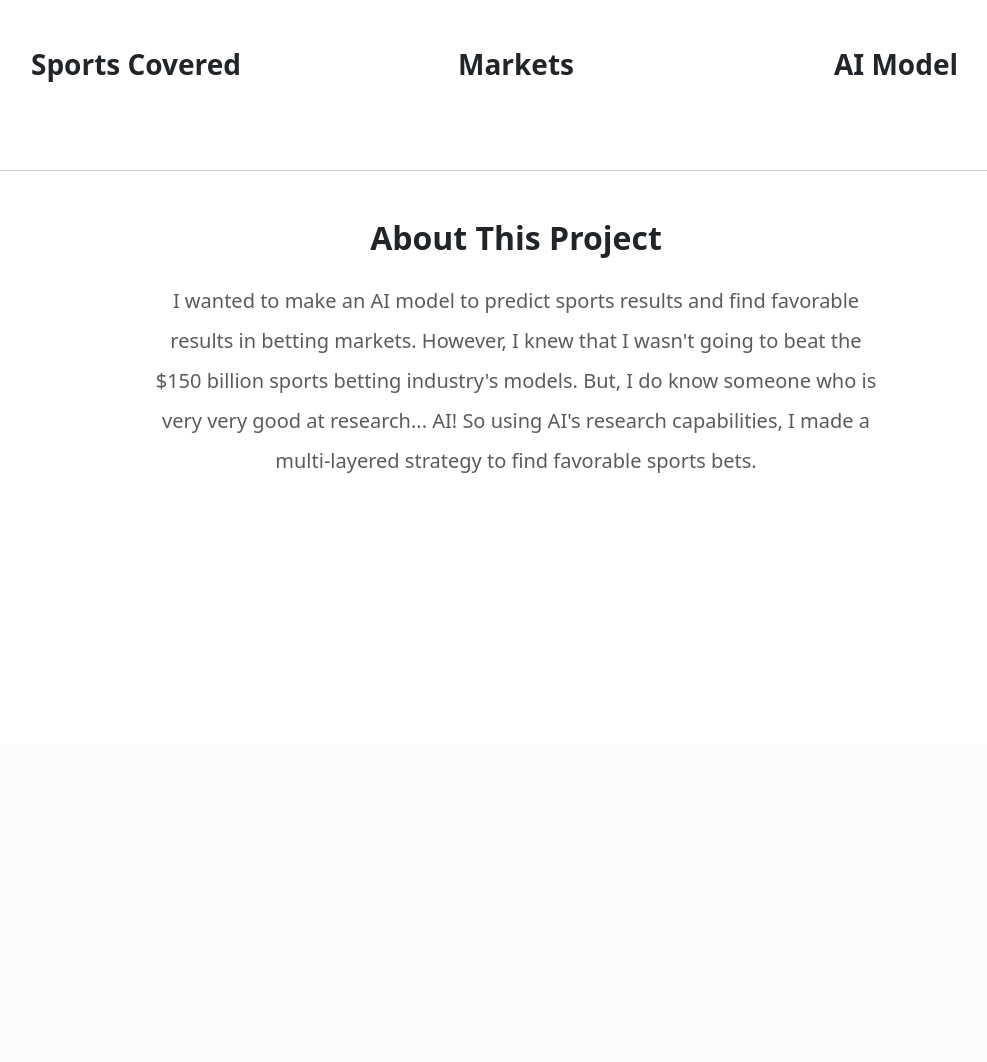
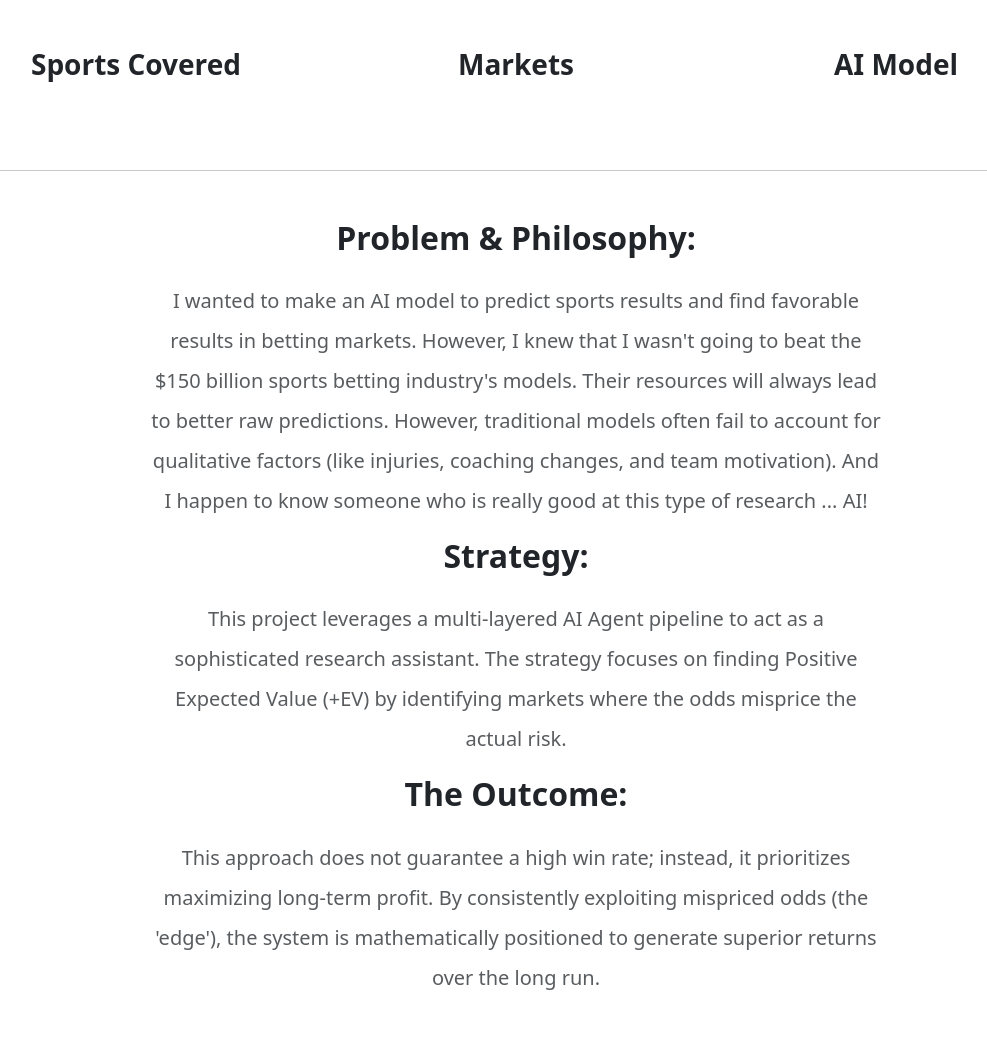
Before and after one commit to ryanwmerrick/rmbets, a Flask app: template templates/about.html in a window 1280 px wide. Shown: the part 56-1118 px from the top of the page, without its empty margins (124-1111 px from the left). Before the commit the page ends 529 px from the top, so only its background shows below. Run offline with Flask 3, Linux system fonts and the light colour scheme; the template is opened without the code that fills it, so the values that code supplies are empty.

Commit message:
fixed spread "+" issue, changed "price" to "odds", edited the about page explanation, removed all low confidence bets from daily bes

```diff
--- a/app.py
+++ b/app.py
@@ -100,14 +100,10 @@ def stats():
 
 @app.route('/about')
 def about():
-    #Gets constants from constants.py
-    currSportsNames= []
-    for key,value in ACTIVE_SPORTS:  #gets the real names like NBA from the dictionary
-        currSportsNames.append(value)
 
     return render_template("about.html",
                          curr_model=CURRENT_MODEL,
-                         curr_sports=currSportsNames,
+                         curr_sports=ACTIVE_SPORTS.values(),
                          curr_markets=MARKET_NAMES)
 
 if __name__ == '__main__':
--- a/templates/about.html
+++ b/templates/about.html
@@ -64,14 +64,32 @@
 
         <div class="row justify-content-center">
             <div class="col-lg-8 text-center">
-                <h2 class="fw-bold mb-4">About This Project</h2>
+                <h2 class="fw-bold mb-4">Problem & Philosophy:</h2>
                 <p class="text-muted lead lh-lg">
                     I wanted to make an AI model to predict sports results and find favorable results in betting markets.
                     However, I knew that I wasn't going to beat the $150 billion sports betting industry's models.
-                    But, I do know someone who is very very good at research... AI!
-                    So using AI's research capabilities, I made a multi-layered strategy to find favorable sports bets.
+                    Their resources will always lead to better raw predictions.
+                    However, traditional models often fail to account for qualitative factors (like injuries, coaching changes, and team motivation).
+                    And I happen to know someone who is really good at this type of research ... AI!
                 </p>
             </div>
+            <div class="col-lg-8 text-center">
+                <h2 class="fw-bold mb-4"> Strategy:</h2>
+                <p class="text-muted lead lh-lg">
+                    This project leverages a multi-layered AI Agent pipeline to act as a sophisticated research assistant.
+                    The strategy focuses on finding Positive Expected Value (+EV) by identifying markets where the odds misprice the actual risk.
+                </p>
+            </div>
+            <div class="col-lg-8 text-center">
+                <h2 class="fw-bold mb-4"> The Outcome:</h2>
+                <p class="text-muted lead lh-lg">
+                    This approach does not guarantee a high win rate;
+                    instead, it prioritizes maximizing long-term profit.
+                    By consistently exploiting mispriced odds (the 'edge'),
+                    the system is mathematically positioned to generate superior returns over the long run.
+                </p>
+            </div>
+
         </div>
 
     </div>
--- a/templates/stats.html
+++ b/templates/stats.html
@@ -107,7 +107,7 @@
 
                                 <td class="fw-bold text-primary">{{ pick.selection }}</td>
 
-                                <td class="font-monospace">{{ pick.price }}</td>
+                                <td class="font-monospace">{{ pick.odds }}</td>
 
                                 <td>
                                     {% if pick.value_edge %}
```
Also changed, not shown: ingest.py (+16 -3 lines).
